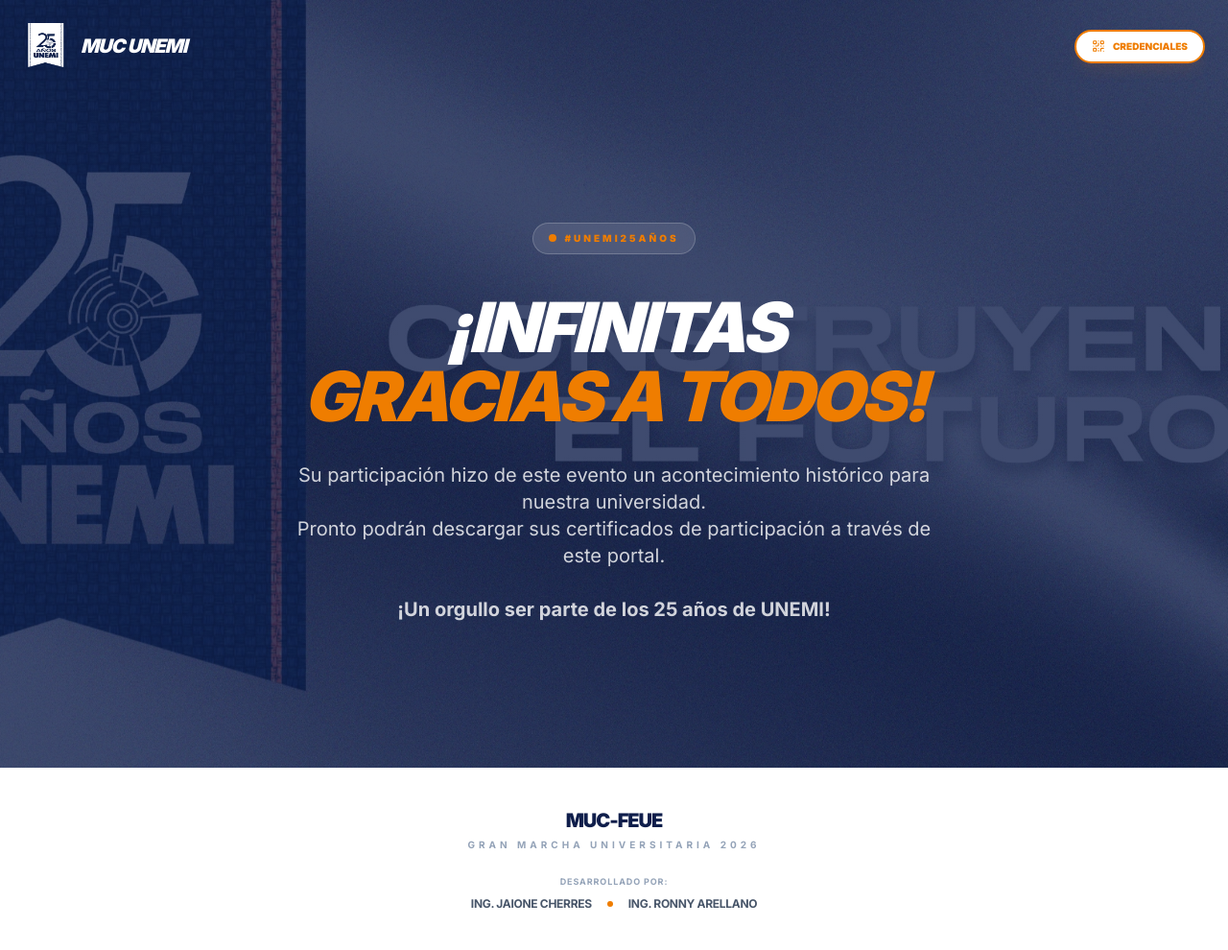
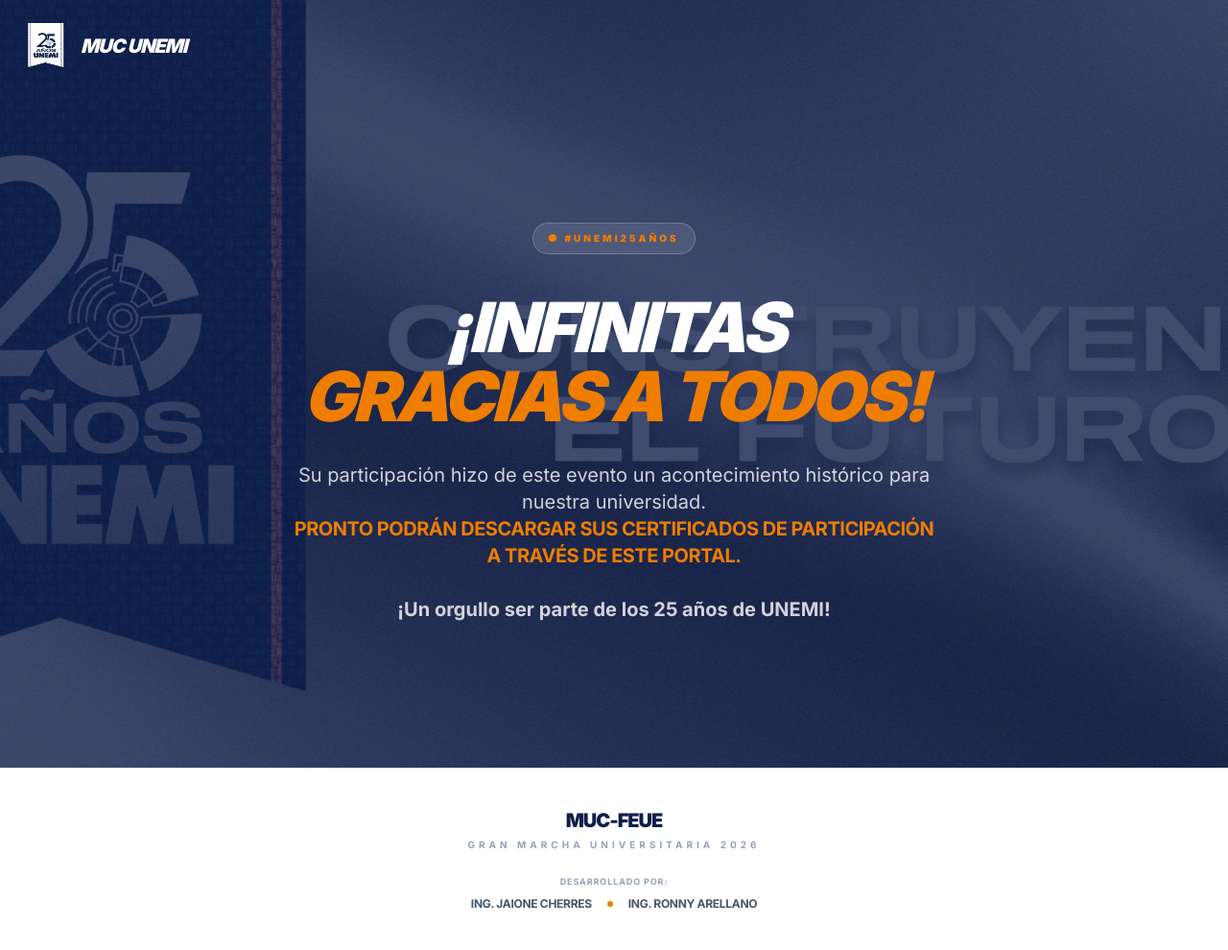
Before and after one commit to Eneritzch/marcha_qr, a Django app: page / in a window 1280 px wide. Shown: the whole page at 96% size. Run offline with Django 4.2, Linux system fonts and the light colour scheme; parts of the project's set-up code (start-up, migrations or seed data) failed here and were passed over; some libraries are stand-ins or nearby versions.

Commit message:
final: resaltado de certificados, limpieza de landing y deshabilitación de rutas

```diff
--- a/templates/alumnos/landing.html
+++ b/templates/alumnos/landing.html
@@ -71,14 +71,6 @@
         <span class="text-white font-black tracking-tighter text-xl italic uppercase">MUC UNEMI</span>
     </div>
     <div class="flex items-center gap-2 sm:gap-4">
-        <!-- PC ONLY: Credenciales button -->
-        <a href="{% url 'recuperar' %}" class="hidden sm:flex items-center space-x-2 text-unemi-orange border-2 border-unemi-orange transition-all font-black text-[10px] bg-white px-4 py-2 rounded-full hover:bg-unemi-orange hover:text-white group active:scale-95 shadow-lg shadow-orange-500/10">
-            <i data-lucide="qr-code" class="w-3.5 h-3.5 text-unemi-orange group-hover:text-white transition-colors"></i>
-            <span>CREDENCIALES</span>
-        </a>
-
-        <!-- MOBILE ONLY: Mi Credencial button -->
-        <a href="{% url 'recuperar' %}" class="sm:hidden inline-block bg-unemi-orange text-white px-6 py-2.5 rounded-full text-[10px] font-black uppercase tracking-widest shadow-xl shadow-orange-600/30 hover:scale-105 transition-all active:scale-95 border-2 border-unemi-orange">Mi Credencial</a>
     </div>
 </header>
 {% endblock %}
@@ -109,7 +101,7 @@
 
         <p class="text-white/80 text-base sm:text-xl font-medium max-w-2xl mx-auto leading-relaxed">
             Su participación hizo de este evento un acontecimiento histórico para nuestra universidad. <br class="hidden sm:block">
-            Pronto podrán descargar sus certificados de participación a través de este portal.
+            <span class="text-unemi-orange font-bold uppercase tracking-tight">Pronto podrán descargar sus certificados de participación a través de este portal.</span>
             <br><br>
             <b>¡Un orgullo ser parte de los 25 años de UNEMI!</b>
         </p>
```
